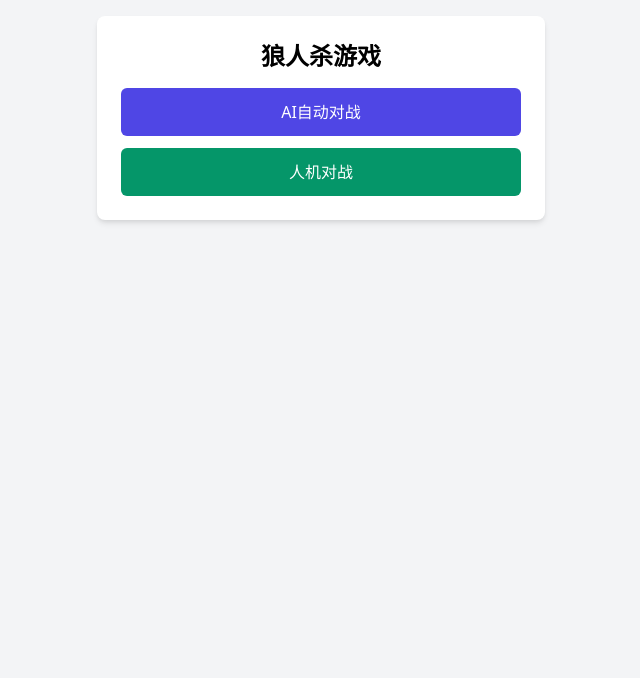
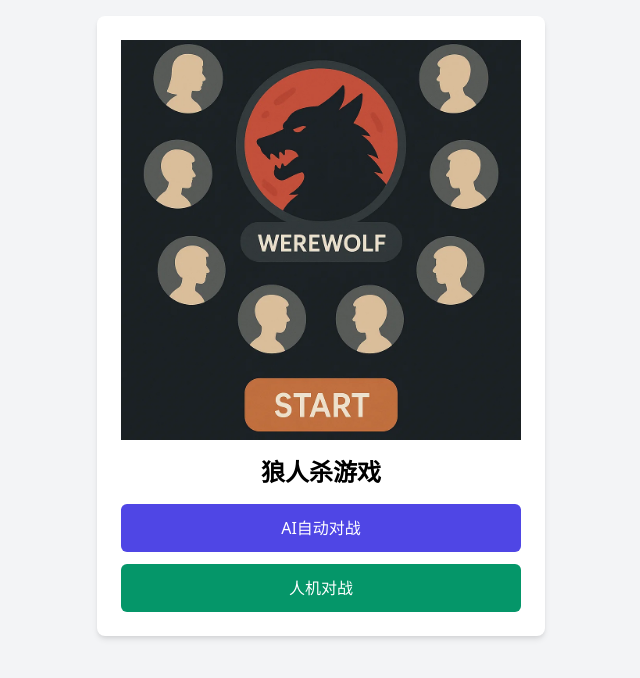
Before and after one commit to devince14/werewolf, a Flask app: page / in a window 1280 px wide. Shown: the top 678 px of the page, without its empty margins (319-959 px from the left). Run offline with Flask 3, Linux system fonts and the light colour scheme; some libraries are stand-ins or nearby versions.

Commit message:
Add banner image to landing page

```diff
--- a/code0615/webapp/templates/index.html
+++ b/code0615/webapp/templates/index.html
@@ -48,6 +48,7 @@
     <div id="app" class="container mx-auto px-2 py-4">
         <!-- 游戏模式选择 -->
         <div v-if="!gameStarted && !showSetupModal" class="max-w-md mx-auto bg-white rounded-lg shadow-md p-6">
+            <img src="/static/img/banner.png" alt="Banner" class="mx-auto mb-4">
             <h1 class="text-2xl font-bold mb-4 text-center">狼人杀游戏</h1>
             <div class="space-y-3">
                 <button @click="startAIGame"
```
